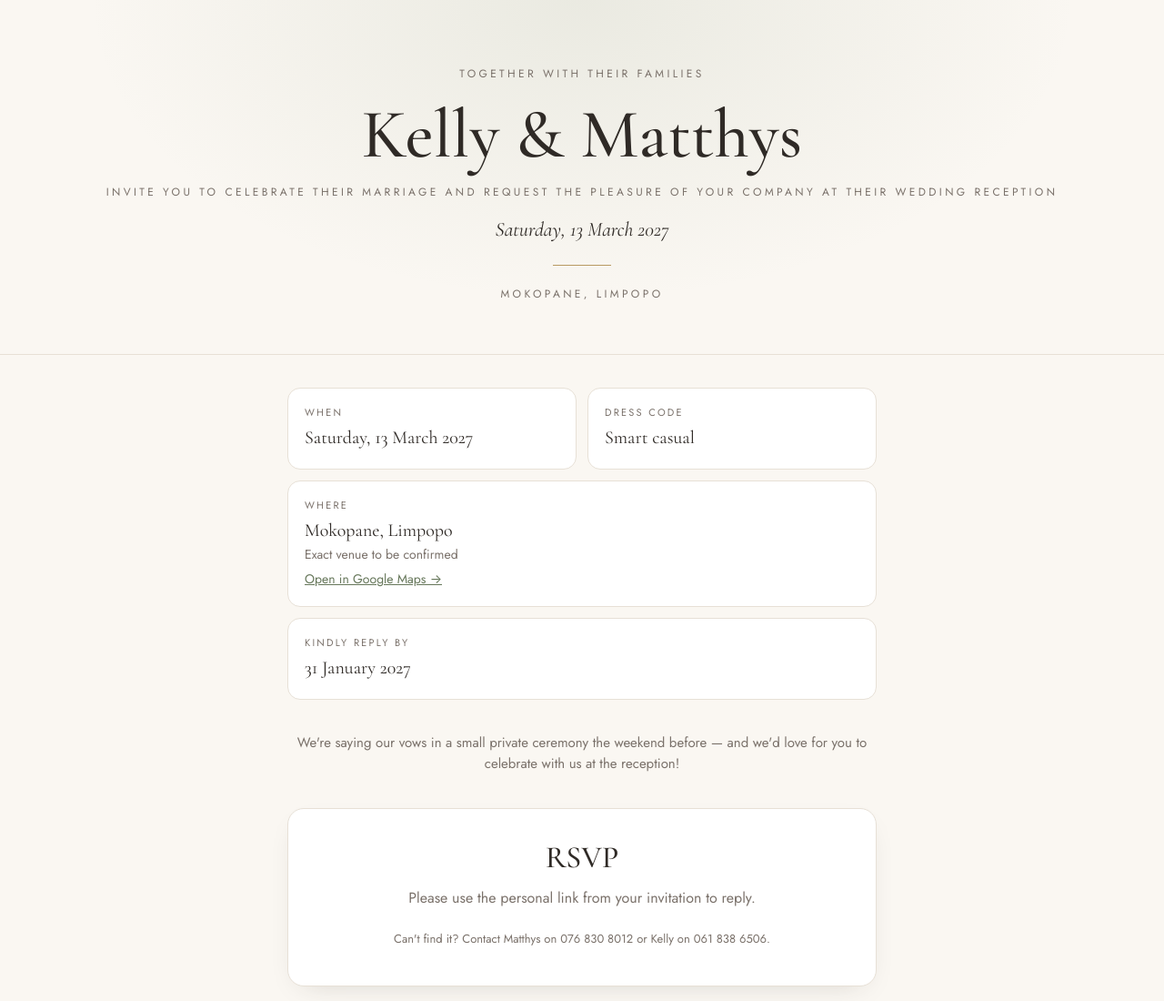
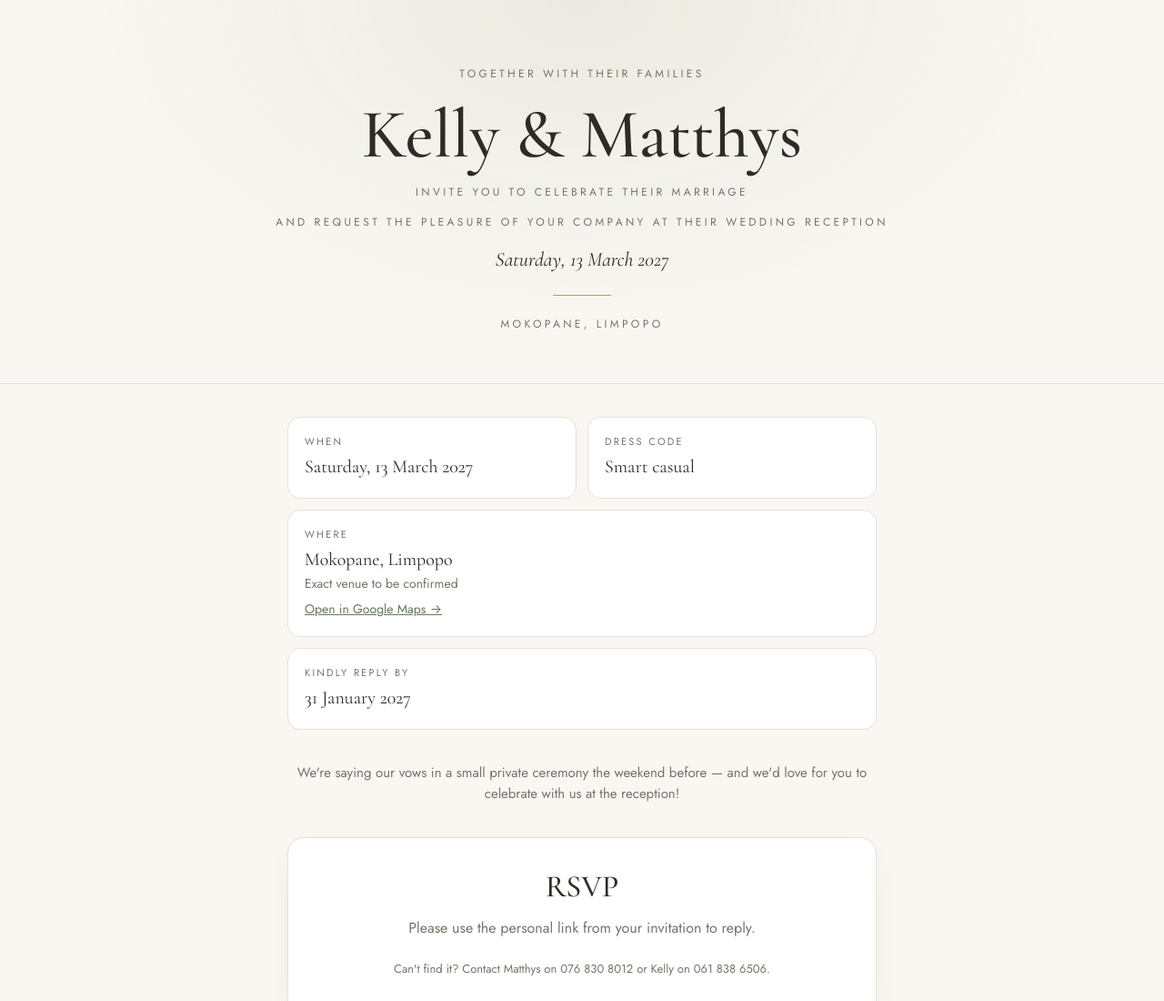
Before and after one commit to Kellz2812/van-tonder-wedding-2027, a plain HTML site: page index.html in a window 1280 px wide. Shown: the top 1100 px of the page at 91% size. Drawn offline with nearby package versions, Linux system fonts and the light colour scheme.

Commit message:
Update index.html

```diff
--- a/index.html
+++ b/index.html
@@ -17,7 +17,8 @@
 <header class="hero">
   <div class="eyebrow">Together with their families</div>
   <h1 id="couple"></h1>
-   <div class="eyebrow" style="margin-bottom:14px">invite you to celebrate their marriage and request the pleasure of your company at their wedding reception</div>
+   <div class="eyebrow" style="margin-bottom:14px">invite you to celebrate their marriage</div>
+  <div class="eyebrow" style="margin-bottom:14px">and request the pleasure of your company at their wedding reception</div>
   <div class="date" id="heroDate"></div>
   <div class="divider"></div>
   <div class="eyebrow" id="heroVenue"></div>
```
